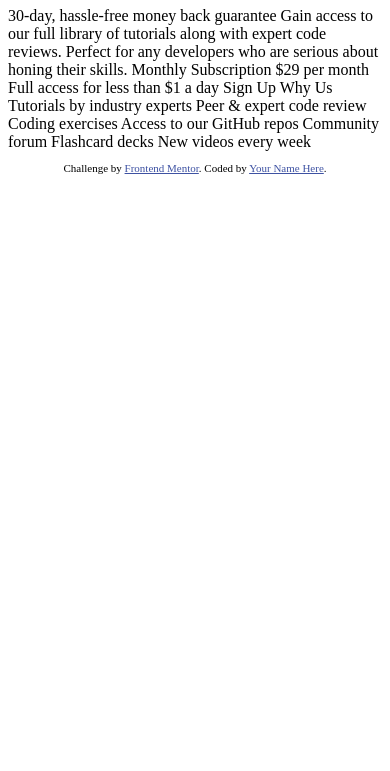
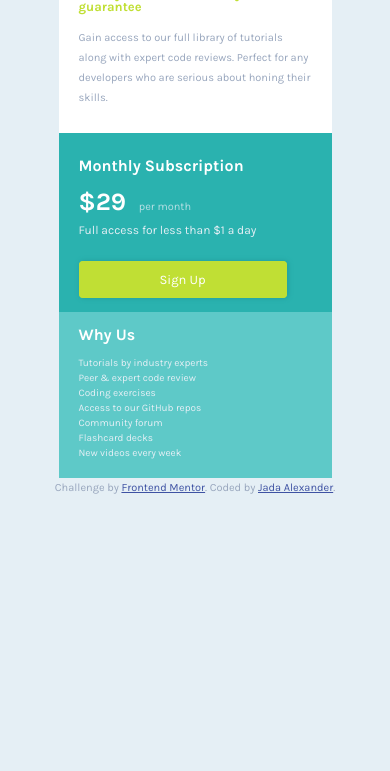
Before and after one commit to jalexandertech/single-price-grid-component-master, a plain HTML site: page index.html in a window 390 px wide. Shown: the part 73-844 px from the top of the page. Drawn offline with Linux system fonts and the light colour scheme.

Commit message:
mobile first

```diff
--- a/index.html
+++ b/index.html
@@ -1,50 +1,57 @@
 <!DOCTYPE html>
 <html lang="en">
+
 <head>
   <meta charset="UTF-8">
-  <meta name="viewport" content="width=device-width, initial-scale=1.0"> <!-- displays site properly based on user's device -->
+  <meta name="viewport" content="width=device-width, initial-scale=1.0">
+  <!-- displays site properly based on user's device -->
 
   <link rel="icon" type="image/png" sizes="32x32" href="./images/favicon-32x32.png">
-
+  <link rel="stylesheet" href="style.css">
+  <link href="https://fonts.googleapis.com/css2?family=Karla:wght@400;700&display=swap" rel="stylesheet">
   <title>Frontend Mentor | Single Price Grid Component</title>
 
-  <!-- Feel free to remove these styles or customise in your own stylesheet 👍 -->
-  <style>
-    .attribution { font-size: 11px; text-align: center; }
-    .attribution a { color: hsl(228, 45%, 44%); }
-  </style>
+
 </head>
+
 <body>
-  <h1>Join our community</h1>
+  <div class="panel pricing-table">
 
-  30-day, hassle-free money back guarantee
+    <div class="pricing-plan pricing-intro" >
+      <h1 id="pricing-community">Join our community</h1>
+        <p class="money-back">30-day, hassle-free money back guarantee</p>
+        <p>Gain access to our full library of tutorials along with expert code reviews.
+          Perfect for any developers who are serious about honing their skills.</p>
+    </div>
 
-  Gain access to our full library of tutorials along with expert code reviews.
-  Perfect for any developers who are serious about honing their skills.
+    <div class="pricing-plan subscription" >
+      <h1>Monthly Subscription</h1>
+       <p><span>&dollar;29</span> per month</p>
+        <p>Full access for less than &dollar;1 a day</p>
+        <a href="#">Sign Up</a>
+    </div>
 
-  Monthly Subscription
+    <div class="pricing-plan pricing-features" >
+      <h1>Why Us</h1>
+      <ul>
+        <li>Tutorials by industry experts</li>
+        <li>Peer &amp; expert code review</li>
+        <li>Coding exercises</li>
+        <li>Access to our GitHub repos</li>
+        <li>Community forum</li>
+        <li>Flashcard decks</li>
+        <li>New videos every week</li>
+      </ul>
+    </div>
 
-  &dollar;29 per month
-
-  Full access for less than &dollar;1 a day
-
-  Sign Up
-
-  Why Us
-
-  Tutorials by industry experts
-  Peer &amp; expert code review
-  Coding exercises
-  Access to our GitHub repos
-  Community forum
-  Flashcard decks
-  New videos every week
+  </div>
 
   <footer>
     <p class="attribution">
       Challenge by <a href="https://www.frontendmentor.io?ref=challenge" target="_blank">Frontend Mentor</a>.
-      Coded by <a href="#">Your Name Here</a>.
+      Coded by <a href="#">Jada Alexander</a>.
     </p>
   </footer>
 </body>
+
 </html>
--- /dev/null
+++ b/style.css
@@ -0,0 +1,161 @@
+/* http://meyerweb.com/eric/tools/css/reset/
+   v2.0 | 20110126
+   License: none (public domain)
+*/
+
+html, body, div, span, applet, object, iframe, h1, h2, h3, h4, h5, h6, p, blockquote, pre, a, abbr, acronym, address, big, cite, code, del, dfn, em, img, ins, kbd, q, s, samp, small, strike, strong, sub, sup, tt, var, b, u, i, center, dl, dt, dd, ol, ul, li, fieldset, form, label, legend, table, caption, tbody, tfoot, thead, tr, th, td, article, aside, canvas, details, embed, figure, figcaption, footer, header, hgroup, menu, nav, output, ruby, section, summary, time, mark, audio, video {
+    margin: 0;
+    padding: 0;
+    border: 0;
+    font-size: 100%;
+    font: inherit;
+    vertical-align: baseline;
+}
+
+/* HTML5 display-role reset for older browsers */
+
+article, aside, details, figcaption, figure, footer, header, hgroup, menu, nav, section {
+    display: block;
+}
+
+body {
+    line-height: 1;
+}
+
+ol, ul {
+    list-style: none;
+}
+
+blockquote, q {
+    quotes: none;
+}
+
+blockquote:before, blockquote:after, q:before, q:after {
+    content: '';
+    content: none;
+}
+
+table {
+    border-collapse: collapse;
+    border-spacing: 0;
+}
+
+/* END OF CSS RESET */
+
+html {
+    box-sizing: border-box;
+    font-family: 'Karla', sans-serif;
+    font-size: 16px;
+}
+
+body {
+    background-color: hsl(204, 43%, 93%);
+    min-height: 100vh;
+}
+
+.panel {
+    background-color: white;
+    border-radius: 10px;
+    width: 70%;
+    max-width: 960px;
+    display: flex;
+    justify-content: center;
+    flex-direction: column;
+    margin: 0 auto;
+}
+
+.pricing-intro {
+    padding: 25px 20px;
+}
+
+#pricing-community {
+    color: hsl(179, 62%, 43%);
+    font-size: 20px;
+    font-weight: 700;
+    padding-bottom: 15px;
+}
+
+.money-back {
+    color: hsl(71, 73%, 54%);
+    font-weight: 700;
+    font-size: 13px;
+    padding-right: 10px;
+    padding-bottom: 15px;
+}
+
+p:last-child {
+    color: hsl(218, 22%, 67%);
+    font-size: 11px;
+    line-height: 20px;
+}
+
+.subscription {
+    padding: 25px 20px;
+    background-color: hsl(179, 62%, 43%);
+    color: #ffffff;
+}
+
+.subscription h1 {
+    padding-bottom: 15px;
+    font-weight: 700;
+}
+
+span {
+    font-size: 25px;
+    font-weight: 700;
+    padding-right: 10px;
+    color: #ffffff;
+}
+
+.subscription p:nth-of-type(1) {
+    padding-bottom: 10px;
+    font-size: 11px;
+    color: hsla(203, 44%, 93%, 0.747);
+}
+
+.subscription p:nth-of-type(2) {
+    padding-bottom: 35px;
+    font-size: 12px;
+    color: hsl(204, 43%, 93%);
+}
+
+.subscription a {
+    text-decoration: none;
+    border: 1px solid hsl(71, 73%, 54%);
+    border-radius: 4px;
+    color: white;
+    font-size: 13px;
+    padding: 10px 80px;
+    text-align: center;
+    background-color: hsl(71, 73%, 54%);
+    box-shadow: 1px 0 5px hsl(179, 65%, 37%);
+}
+
+a:hover, a:focus {
+    background-color: hsl(71, 73%, 54%);
+}
+
+.pricing-features {
+    padding: 15px 20px;
+    background-color: hsl(179, 50%, 58%);
+    color: #ffffff;
+}
+
+.pricing-features h1{
+    font-weight: 700;
+    padding-bottom: 15px;
+}
+
+li{
+    padding-bottom: 5px;
+    font-size: 10px;
+    color:hsl(204, 43%, 93%)
+}
+.attribution {
+    font-size: 8px;
+    text-align: center;
+}
+
+.attribution a {
+    color: hsl(228, 45%, 44%);
+}
```
